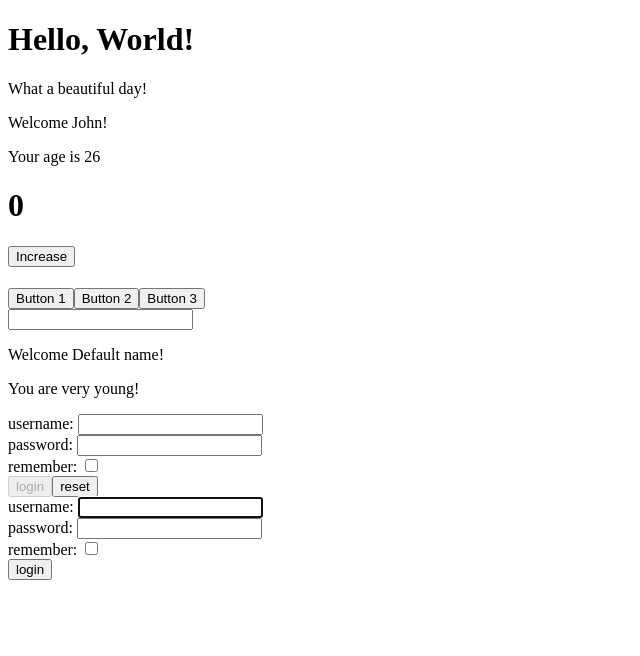
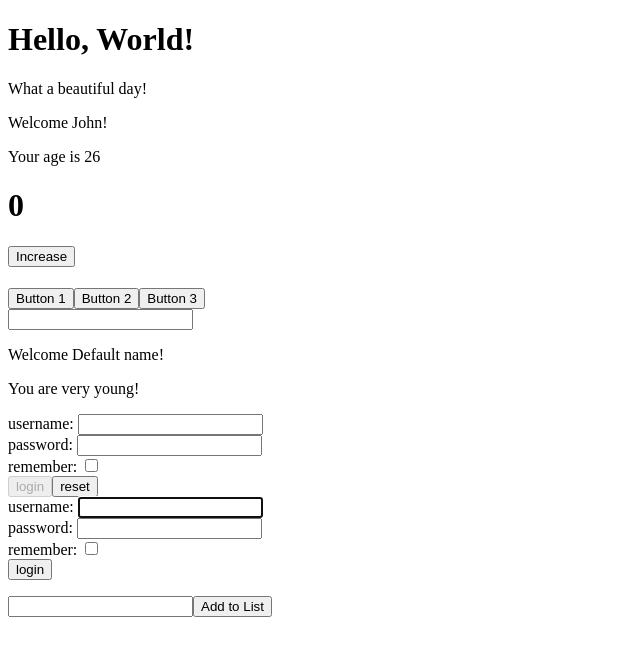
Before and after one commit to Aliberk17/react-exercises, a React (Create React App) app: page / in a window 1280 px wide. Shown: the top 656 px of the page, without its empty margins (0-640 px from the left). Built offline with nearby package versions, Linux system fonts and the light colour scheme.

Commit message:
Lists - 03

```diff
--- a/src/App.js
+++ b/src/App.js
@@ -4,6 +4,7 @@ import Counter from "./Counter";
 import Hello from "./Hello";
 import InteractiveWelcome from "./InteractiveWelcome ";
 import Login from "./Login";
+import TodoList from "./TodoList";
 import UncontrolledLogin from "./UncontrolledLogin ";
 import Welcome from "./Welcome";
 
@@ -24,6 +25,7 @@ export default class App extends Component {
         <InteractiveWelcome />
         <Login onLogin={this.onLogin} />
         <UncontrolledLogin onLogin={this.onLogin} />
+        <TodoList/>
       </div>
     );
   }
--- /dev/null
+++ b/src/TodoList.js
@@ -0,0 +1,37 @@
+import React, { Component } from "react";
+
+export default class TodoList extends Component {
+  state = {
+    items: [],
+    inputText: "",
+  };
+
+  handleChange = (event) => {
+    this.setState({
+      inputText: event.target.value,
+    });
+  };
+
+  handleClick = (event) => {
+    let newItems = this.state.items;
+    newItems.push(this.state.inputText);
+    this.setState({
+      items: newItems,
+      inputText: "",
+    });
+  };
+
+  render() {
+    return (
+      <div>
+        <ul>
+          {this.state.items.map((item) => (
+            <li key={item}>{item}</li>
+          ))}
+        </ul>
+        <input value={this.state.inputText} onChange={this.handleChange} />
+        <button onClick={this.handleClick}>Add to List</button>
+      </div>
+    );
+  }
+}
```
Also changed, not shown: 1 other file (tests, documents, lock files or other folders).
